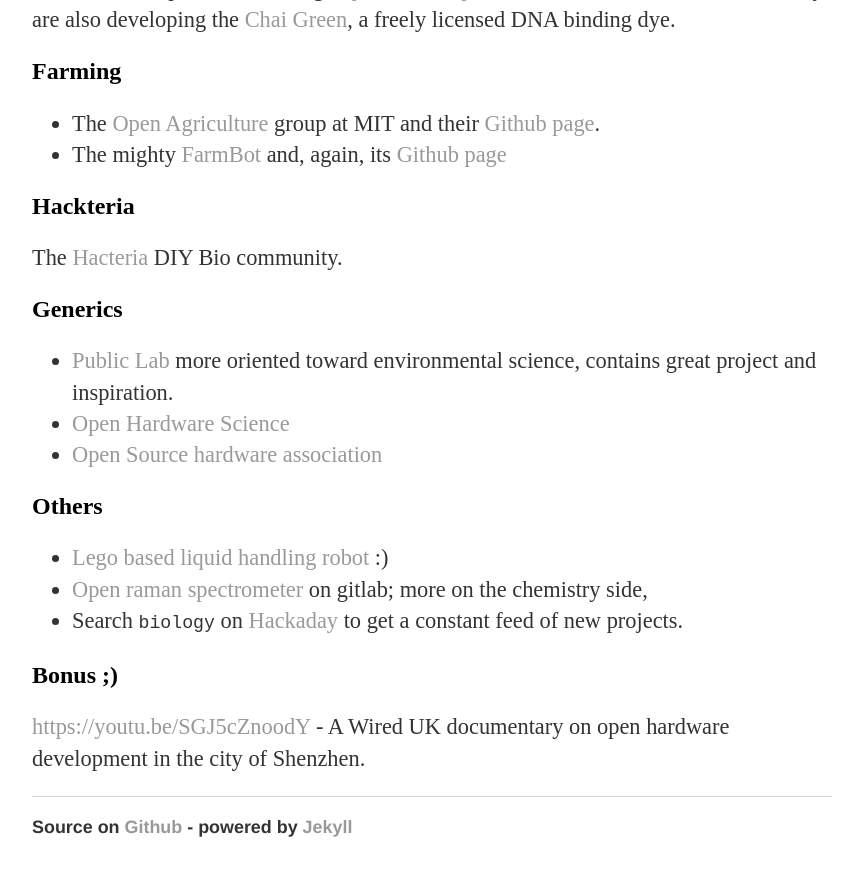
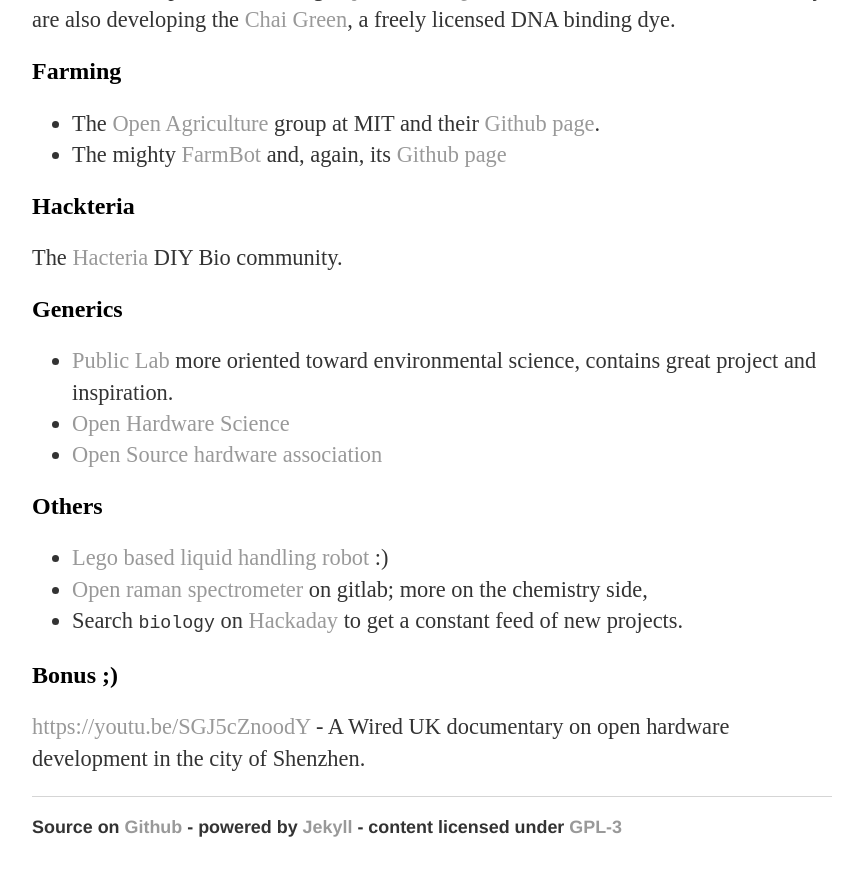
Before and after one commit to othomantegazza/otho-website, a Jekyll site: the page built from stuff/notes_on_ohardware.md, in a window 1280 px wide and 900 px high, scrolled down 1677 px. Shown: the top 876 px of the window, without its empty margins (208-1056 px from the left). Built offline with Jekyll 4.4.1, drawn with Linux system fonts in a browser that asks for light colours.

Commit message:
add license statement

```diff
--- a/_layouts/default.html
+++ b/_layouts/default.html
@@ -22,6 +22,7 @@
 	        		<li>
 								Source on <a href="https://github.com/othomantegazza">Github</a>
 								- powered by <a href="https://jekyllrb.com/">Jekyll</a>
+								- content licensed under <a href="https://github.com/othomantegazza/othomantegazza.github.io/blob/master/LICENSE">GPL-3</a>
 							</li>
 				</ul>
 			</footer>
```
